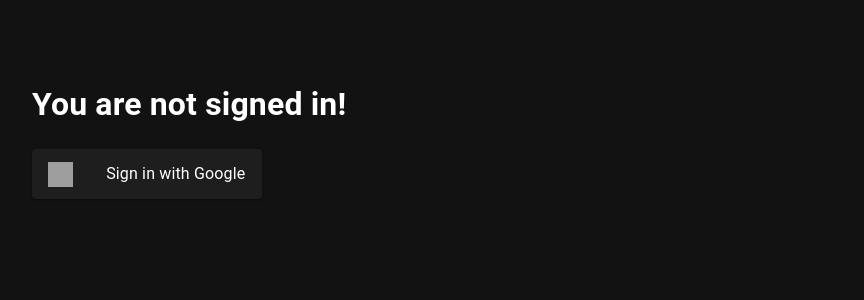
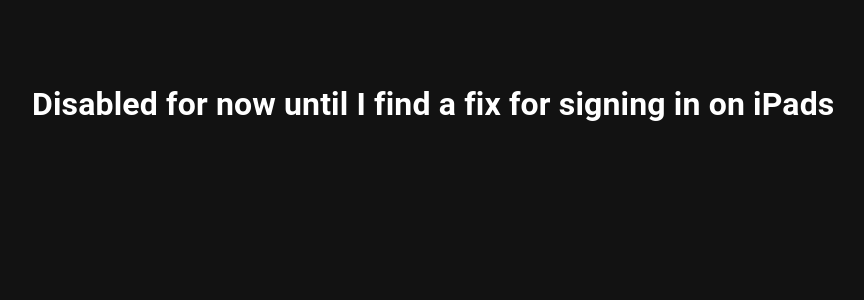
Before and after one commit to greentext01/unblocker, a Next.js app: page /signin in a window 1280 px wide. Shown: the top 300 px of the page, without its empty margins (48-912 px from the left). Built offline with nearby package versions, Linux system fonts and the light colour scheme; grey boxes are pictures that could not be loaded.

Commit message:
Find a fix please

```diff
--- a/components/auth/LoginButton.tsx
+++ b/components/auth/LoginButton.tsx
@@ -1,4 +1,4 @@
-import React, { useState } from 'react';
+import React from 'react';
 import GoogleLogin, {
   GoogleLoginResponse,
   GoogleLoginResponseOffline,
--- a/pages/signin.tsx
+++ b/pages/signin.tsx
@@ -11,12 +11,13 @@
 
   return (
     <Box sx={{ margin: '10vmin' }}>
-      <h1>You are not signed in!</h1>
+      {/*<h1>You are not signed in!</h1>
       <AuthButtons
         onChange={(token) => {
           if (token) router.push('/');
         }}
-      />
+      />*/}
+      <h1>Disabled for now until I find a fix for signing in on iPads</h1>
     </Box>
   );
 }
```
